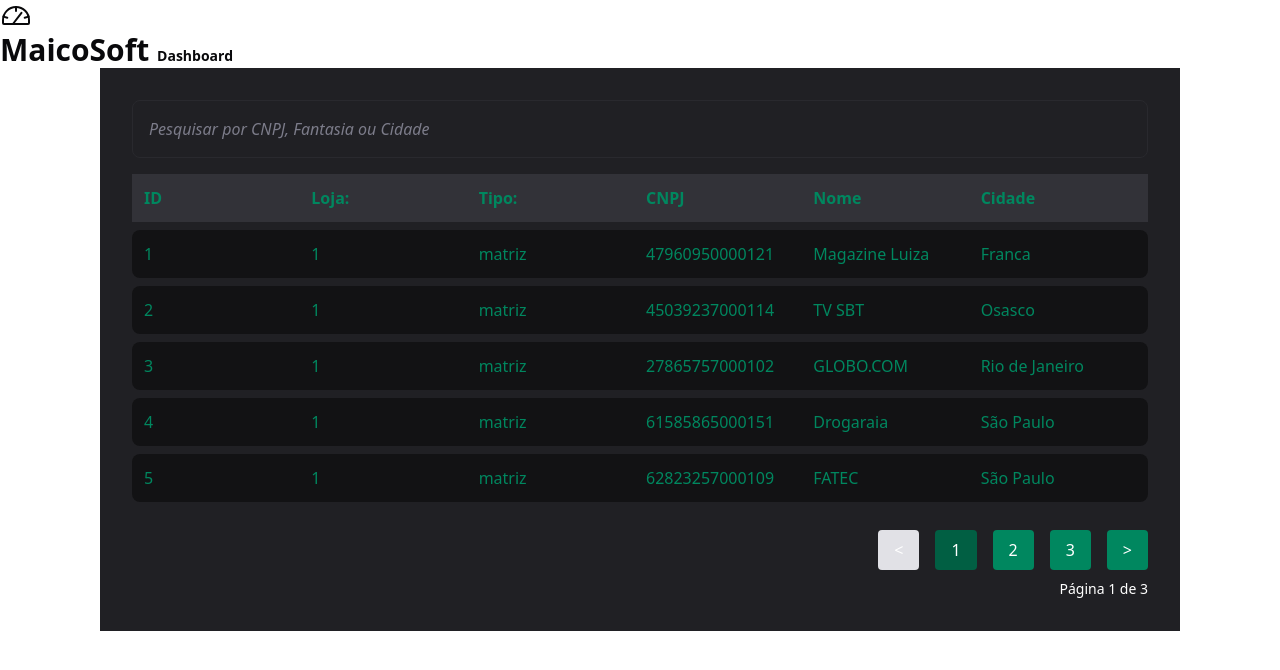
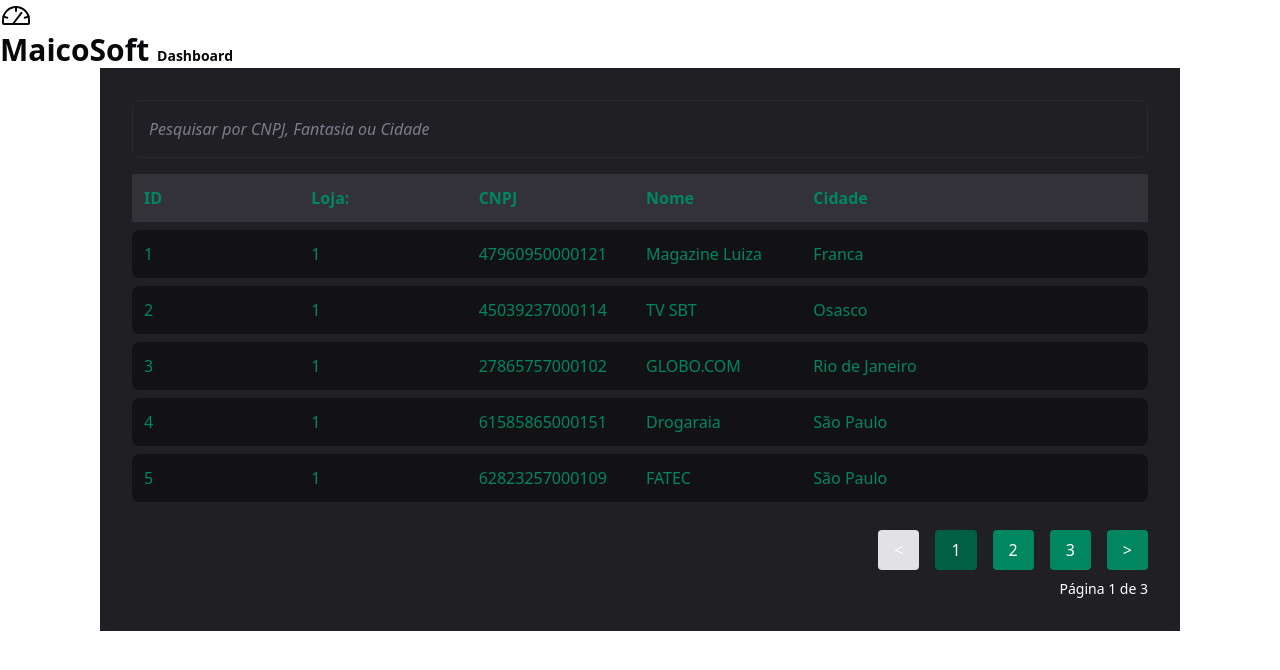
Before and after one commit to pedrohenriquebarcellos/project-eng, a Next.js app: page /list in a window 1280 px wide. Shown: the top 670 px of the page. Built offline with nearby package versions, Linux system fonts and the light colour scheme; data requests are answered from the project's data file.

Commit message:
:construction: feat: change field country for countryid and country description, change company type options

```diff
--- a/server.json
+++ b/server.json
@@ -15,13 +15,14 @@
       "companyAddressDistrict": "CENTRO",
       "companyLegalName": "MAGAZINE LUIZA",
       "companyStoreIdNumber": 1,
-      "companyType": "matriz",
+      "companyType": "f",
       "companyCEP": "14400-490",
       "companyState": "São Paulo",
       "companyCityCode": "3516200",
       "companyCity": "Franca",
       "companyRegion": "Sudeste",
-      "companyCountry": "Brasil",
+      "companyCountryDescription": "Brasil",
+      "companyCountryId": "1058",
       "companyPhoneCode": "16",
       "companyPhone": "37112-002",
       "companyBirthDate": "1966-10-24",
@@ -35,13 +36,14 @@
       "companyAddressDistrict": "INDUSTRIAL ANHANGUERA",
       "companyLegalName": "TVS - EMISSORA DO SISTEMA BRASILEIRO DE TELEVISAO",
       "companyStoreIdNumber": 1,
-      "companyType": "matriz",
+      "companyType": "r",
       "companyCEP": "06276-905",
       "companyState": "São Paulo",
       "companyCityCode": "3534401",
       "companyCity": "Osasco",
       "companyRegion": "",
-      "companyCountry": "Brasil",
+      "companyCountryDescription": "Brasil",
+      "companyCountryId": "1058",
       "companyPhoneCode": "11",
       "companyPhone": "36870-000",
       "companyBirthDate": "1980-09-23",
@@ -55,13 +57,14 @@
       "companyAddressDistrict": "JARDIM BOTANICO",
       "companyLegalName": "TV/REDE/CANAIS/G2C+GLOBO GLOBO.COM GLOBOPLAY",
       "companyStoreIdNumber": 1,
-      "companyType": "matriz",
+      "companyType": "r",
       "companyCEP": "22460-901",
       "companyState": "Rio de Janeiro",
       "companyCityCode": "3304557",
       "companyCity": "Rio de Janeiro",
       "companyRegion": "",
-      "companyCountry": "Brasil",
+      "companyCountryDescription": "Brasil",
+      "companyCountryId": "1058",
       "companyPhoneCode": "21",
       "companyPhone": "21554-551",
       "companyBirthDate": "1986-01-31",
@@ -75,13 +78,14 @@
       "companyAddressDistrict": "VILA BUTANTA",
       "companyLegalName": "RD SAUDE",
       "companyStoreIdNumber": 1,
-      "companyType": "matriz",
+      "companyType": "r",
       "companyCEP": "05339-900",
       "companyState": "São Paulo",
       "companyCityCode": "3550308",
       "companyCity": "São Paulo",
       "companyRegion": "",
-      "companyCountry": "Brasil",
+      "companyCountryDescription": "Brasil",
+      "companyCountryId": "1058",
       "companyPhoneCode": "11",
       "companyPhone": "37695-731",
       "companyBirthDate": "1972-06-22",
@@ -95,13 +99,14 @@
       "companyAddressDistrict": "SANTA EFIGENIA",
       "companyLegalName": "ADMINISTRACAO CENTRAL",
       "companyStoreIdNumber": 1,
-      "companyType": "matriz",
+      "companyType": "s",
       "companyCEP": "01208-000",
       "companyState": "São Paulo",
       "companyCityCode": "3550308",
       "companyCity": "São Paulo",
       "companyRegion": "",
-      "companyCountry": "Brasil",
+      "companyCountryDescription": "Brasil",
+      "companyCountryId": "1058",
       "companyPhoneCode": "11",
       "companyPhone": "33243-571",
       "companyBirthDate": "1970-06-04",
@@ -115,13 +120,14 @@
       "companyAddressDistrict": "BELA VISTA",
       "companyLegalName": "COLEGIO OBJETIVO",
       "companyStoreIdNumber": 1,
-      "companyType": "matriz",
+      "companyType": "r",
       "companyCEP": "01310-100",
       "companyState": "São Paulo",
       "companyCityCode": "3550308",
       "companyCity": "São Paulo",
       "companyRegion": "",
-      "companyCountry": "Brasil",
+      "companyCountryDescription": "Brasil",
+      "companyCountryId": "1058",
       "companyPhoneCode": "11",
       "companyPhone": "31703-633",
       "companyBirthDate": "1971-09-15",
@@ -135,13 +141,14 @@
       "companyAddressDistrict": "BARRA DA TIJUCA",
       "companyLegalName": "COLEGIO ANGLO-AMERICANO",
       "companyStoreIdNumber": 1,
-      "companyType": "matriz",
+      "companyType": "r",
       "companyCEP": "22631-002",
       "companyState": "Rio de Janeiro",
       "companyCityCode": "3304557",
       "companyCity": "Rio de Janeiro",
       "companyRegion": "",
-      "companyCountry": "Brasil",
+      "companyCountryDescription": "Brasil",
+      "companyCountryId": "1058",
       "companyPhoneCode": "21",
       "companyPhone": "33889-100",
       "companyBirthDate": "2008-10-21",
@@ -155,13 +162,14 @@
       "companyAddressDistrict": "BELA VISTA",
       "companyLegalName": "UNIVERSIDADE PAULISTA - UNIP",
       "companyStoreIdNumber": 1,
-      "companyType": "matriz",
+      "companyType": "s",
       "companyCEP": "01310-100",
       "companyState": "São Paulo",
       "companyCityCode": "3550308",
       "companyCity": "São Paulo",
       "companyRegion": "",
-      "companyCountry": "Brasil",
+      "companyCountryDescription": "Brasil",
+      "companyCountryId": "1058",
       "companyPhoneCode": "11",
       "companyPhone": "31703-700",
       "companyBirthDate": "2004-02-04",
@@ -175,13 +183,14 @@
       "companyAddressDistrict": "ELDORADO",
       "companyLegalName": "Acer Do Brasil",
       "companyStoreIdNumber": 1,
-      "companyType": "matriz",
+      "companyType": "x",
       "companyCEP": "09972-001",
       "companyState": "São Paulo",
       "companyCityCode": "3513801",
       "companyCity": "Diadema",
       "companyRegion": "",
-      "companyCountry": "Brasil",
+      "companyCountryDescription": "Brasil",
+      "companyCountryId": "1058",
       "companyPhoneCode": "11",
       "companyPhone": "40491-888",
       "companyBirthDate": "1994-01-24",
@@ -194,13 +203,14 @@
       "companyAddressDistrict": "INDUSTRIAL",
       "companyLegalName": "DELL COMPUTADORES DO BRASIL LTDA",
       "companyStoreIdNumber": 1,
-      "companyType": "matriz",
+      "companyType": "f",
       "companyCEP": "92990-000",
       "companyState": "Rio Grande do Sul",
       "companyCityCode": "4306767",
       "companyCity": "Eldorado do Sul",
       "companyRegion": "",
-      "companyCountry": "Brasil",
+      "companyCountryDescription": "Brasil",
+      "companyCountryId": "1058",
       "companyPhoneCode": "51",
       "companyPhone": "32745-500",
       "companyBirthDate": "1993-06-24",
@@ -220,7 +230,8 @@
       "companyCityCode": "3550308",
       "companyCity": "São Paulo",
       "companyRegion": "",
-      "companyCountry": "Brasil",
+      "companyCountryDescription": "Brasil",
+      "companyCountryId": "1058",
       "companyPhoneCode": "11",
       "companyPhone": "31507000",
       "companyBirthDate": "2012-12-17",
@@ -240,7 +251,8 @@
       "companyCityCode": "3548708",
       "companyCity": "São Bernardo do Campo",
       "companyRegion": "",
-      "companyCountry": "Brasil",
+      "companyCountryDescription": "Brasil",
+      "companyCountryId": "1058",
       "companyPhoneCode": "11",
       "companyPhone": "43905-100",
       "companyBirthDate": "1961-03-24",
@@ -260,11 +272,33 @@
       "companyCityCode": "3540606",
       "companyCity": "Porto Feliz",
       "companyRegion": "",
-      "companyCountry": "Brasil",
+      "companyCountryDescription": "Brasil",
+      "companyCountryId": "1058",
       "companyPhoneCode": "11",
       "companyPhone": "43905-781",
       "companyBirthDate": "2013-07-03",
       "companyHomePage": ""
+    },
+    {
+      "id": 14,
+      "cnpj": "03472246000740",
+      "companyStoreIdNumber": 1,
+      "companyAddressStreet": "RUA ANTONIO SINGER 6751 6751",
+      "companyAddressDistrict": "CAMPO LARGO DA ROSEIRA",
+      "companyFantasyName": "AUDI DO BRASIL INDUSTRIA E COMERCIO DE VEICULOS LTDA",
+      "companyLegalName": "AUDI DO BRASIL INDUSTRIA E COMERCIO DE VEICULOS LTDA.",
+      "companyType": "r",
+      "companyCEP": "83090-901",
+      "companyState": "Paraná",
+      "companyCityCode": "4125506",
+      "companyCity": "São José dos Pinhais",
+      "companyRegion": "",
+      "companyCountryDescription": "Brasil",
+      "companyCountryId": "1058",
+      "companyPhoneCode": "11",
+      "companyPhone": "30412-959",
+      "companyBirthDate": "2013-09-10",
+      "companyHomePage": ""
     }
   ]
 }
--- a/src/app/components/ModalCompany/index.tsx
+++ b/src/app/components/ModalCompany/index.tsx
@@ -14,6 +14,17 @@ export default function CompanyModal({ company, onClose }: Props) {
     console.log(response.data);
   }
 
+  const companyTypeDescription = {
+    "f": "Cons. Final",
+    "l": "Produtor Rural",
+    "r": "Revendedor",
+    "S": "Solidário",
+    "x": "Exportação"
+  }
+
+  console.log(company.companyType);
+  console.log(companyTypeDescription[company.companyType]);
+
   return (
     <div className={styles.modalOverlay} onClick={onClose}>
       <div className={styles.modal} onClick={(e) => e.stopPropagation()}>
@@ -27,12 +38,13 @@ export default function CompanyModal({ company, onClose }: Props) {
           <li><strong>Endereço:</strong> {company.companyAddressStreet}</li>
           <li><strong>Bairro:</strong> {company.companyAddressDistrict}</li>
           <li><strong>Número da Loja:</strong> {company.companyStoreIdNumber}</li>
-          <li><strong>Tipo:</strong> {company.companyType}</li>
+          <li><strong>Tipo:</strong> {companyTypeDescription[company.companyType]}</li>
           <li><strong>CEP:</strong> {company.companyCEP}</li>
           <li><strong>Estado:</strong> {company.companyState}</li>
           <li><strong>Cidade:</strong> {company.companyCity}</li>
           <li className={company.companyHomePage ? '' : styles.empty}><strong>Região:</strong> {company.companyRegion || "Não informado"}</li>
-          <li><strong>País:</strong> {company.companyCountry}</li>
+          <li><strong>País:</strong> {company.companyCountryDescription}</li>
+          <li><strong>Código do País:</strong> {company.companyCountryId}</li>
           <li><strong>Telefone:</strong> ({company.companyPhoneCode}) {company.companyPhone}</li>
           <li className={company.companyHomePage ? '' : styles.empty}><strong>Data de Abertura:</strong> {company.companyBirthDate || "Não informado"}</li>
           <li className={company.companyHomePage ? '' : styles.empty}><strong>Site:</strong> {company.companyHomePage || "Não informado"}</li>
--- a/src/app/components/RegisterForm/Fields/AddressFields/index.tsx
+++ b/src/app/components/RegisterForm/Fields/AddressFields/index.tsx
@@ -73,8 +73,11 @@ export default function AddressInfo({ register, errors}: AddressFieldsProps) {
                     <label htmlFor="companyType" className={styles.required}>Tipo da Empresa</label>
                     <select {...register('companyType')}>
                         <option value="">Selecione o tipo</option>
-                        <option value="matriz">Matriz</option>
-                        <option value="filial">Filial</option>
+                        <option value="f">Cons. Final</option>
+                        <option value="l">Produtor Rural</option>
+                        <option value="r">Revendedor</option>
+                        <option value="s">Solidário</option>
+                        <option value="x">Exportação</option>
                     </select>
                     <span className={styles.errorMessage}>
                         {errors.companyType?.message && (
--- a/src/app/list/page.tsx
+++ b/src/app/list/page.tsx
@@ -104,7 +104,6 @@ export default function ListPage() {
                     <ul className={styles.rowHeader}>
                         <li>ID</li>
                         <li>Loja:</li>
-                        <li>Tipo:</li>
                         <li>CNPJ</li>
                         <li>Nome</li>
                         <li>Cidade</li>
@@ -119,7 +118,6 @@ export default function ListPage() {
                         >
                             <li className={styles.cell} data-label="ID">{company.id}</li>
                             <li className={styles.cell} data-label="Nº Loja">{company.companyStoreIdNumber}</li>
-                            <li className={styles.cell} data-label="Tipo">{company.companyType}</li>
                             <li className={styles.cell} data-label="CNPJ">{company.cnpj}</li>
                             <li className={styles.cell} data-label="Nome">{company.companyFantasyName}</li>
                             <li className={styles.cell} data-label="Cidade">{company.companyCity}</li>
```
Also changed, not shown: src/app/components/GetCompanies/index.tsx (+5 -2 lines), src/app/components/RegisterForm/Fields/CompanyFields/index.tsx (+12 -3 lines), src/app/components/RegisterForm/index.tsx (+21 -16 lines).
